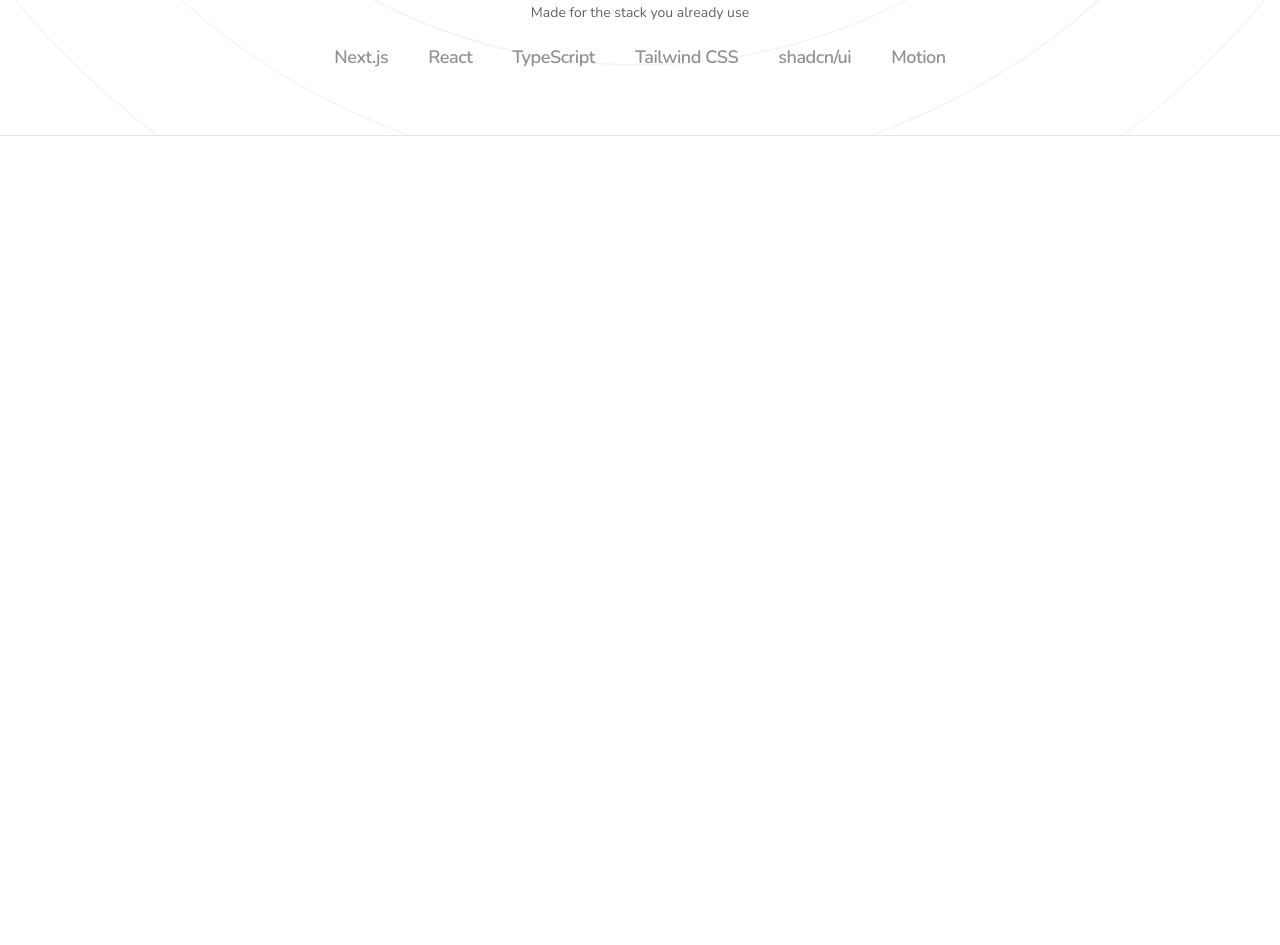
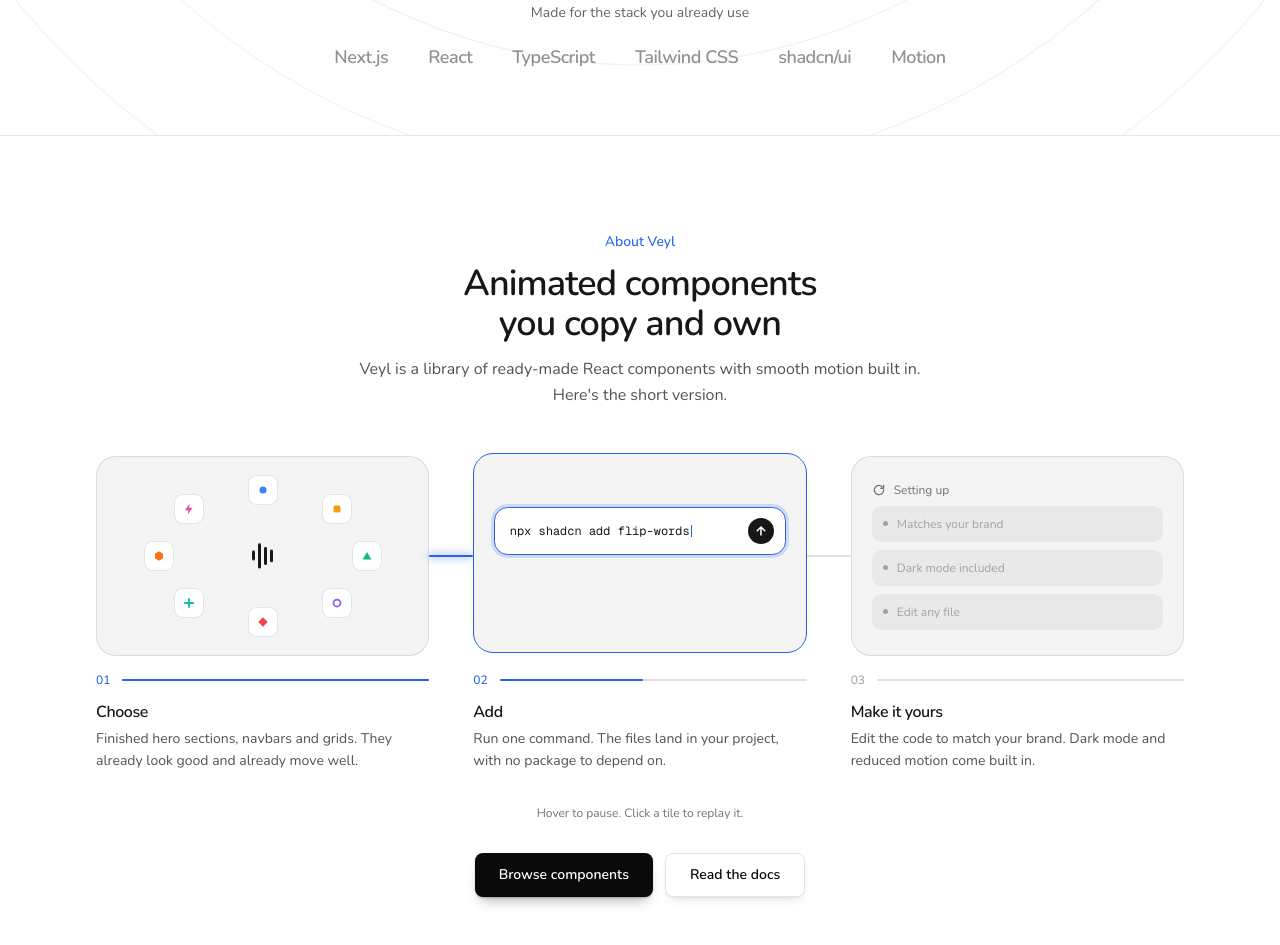
Before and after one commit to veyl-ui/veyl, a Next.js app: page / in a window 1280 px wide. Shown: the part 831-1776 px from the top of the page. Before the commit the page ends 967 px from the top, so only its background shows below. Built offline with nearby package versions, Linux system fonts and the light colour scheme.

Commit message:
feat: add About section to the landing page

```diff
--- a/src/app/page.tsx
+++ b/src/app/page.tsx
@@ -1,5 +1,6 @@
 import { Navbar } from "@/components/navbar";
 import { Hero } from "@/components/hero";
+import { About } from "@/components/about";
 
 export default function HomePage() {
   return (
@@ -8,6 +9,7 @@ export default function HomePage() {
         <Navbar />
         <main>
           <Hero />
+          <About />
         </main>
       </div>
     </>
--- /dev/null
+++ b/src/components/about/about.tsx
@@ -0,0 +1,55 @@
+import { BeamAbout, BeamChecklist, BeamOrbit, BeamTyping } from "@/registry/veyl/beam-about";
+import { ButtonLink } from "@/components/shared/button-link";
+import { Reveal } from "@/components/shared/reveal";
+
+export function About() {
+  return (
+    <div id="about" className="mx-auto w-full max-w-page scroll-mt-24 px-5 py-24 sm:px-8">
+      <Reveal>
+        <BeamAbout
+          eyebrow="About Veyl"
+          title="Animated components you copy and own"
+          description="Veyl is a library of ready-made React components with smooth motion built in. Here's the short version."
+          steps={[
+            {
+              title: "Choose",
+              description: "Finished hero sections, navbars and grids. They already look good and already move well.",
+              visual: <BeamOrbit />,
+            },
+            {
+              title: "Add",
+              description: "Run one command. The files land in your project, with no package to depend on.",
+              visual: (
+                <BeamTyping
+                  mono
+                  placeholder="Paste a command…"
+                  text="npx shadcn add flip-words"
+                  answer="3 files added"
+                />
+              ),
+            },
+            {
+              title: "Make it yours",
+              description: "Edit the code to match your brand. Dark mode and reduced motion come built in.",
+              visual: (
+                <BeamChecklist
+                  title="Setting up"
+                  doneTitle="Ready to ship"
+                  items={["Matches your brand", "Dark mode included", "Edit any file"]}
+                />
+              ),
+            },
+          ]}
+          actions={
+            <>
+              <ButtonLink href="/docs/components/drop-navbar">Browse components</ButtonLink>
+              <ButtonLink href="/docs" variant="secondary">
+                Read the docs
+              </ButtonLink>
+            </>
+          }
+        />
+      </Reveal>
+    </div>
+  );
+}
--- /dev/null
+++ b/src/components/about/index.ts
@@ -0,0 +1 @@
+export { About } from "./about";
```
